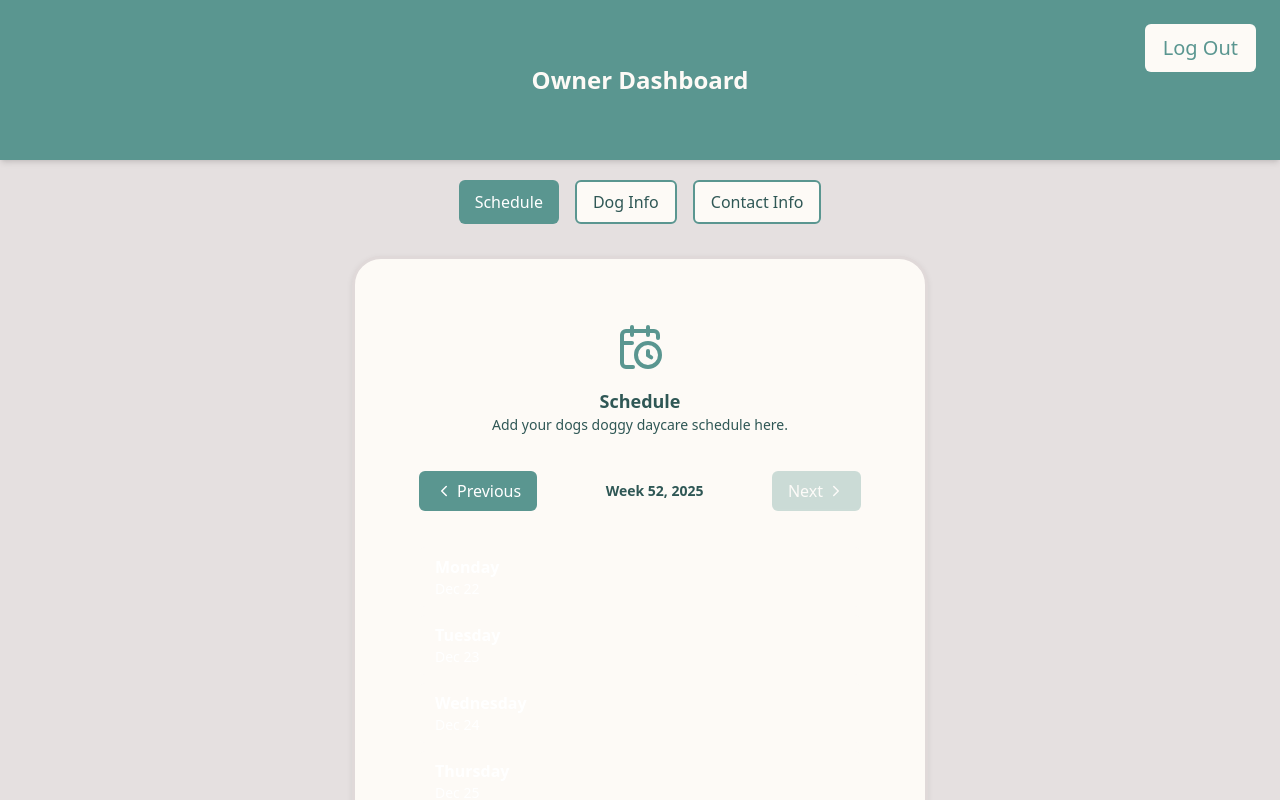
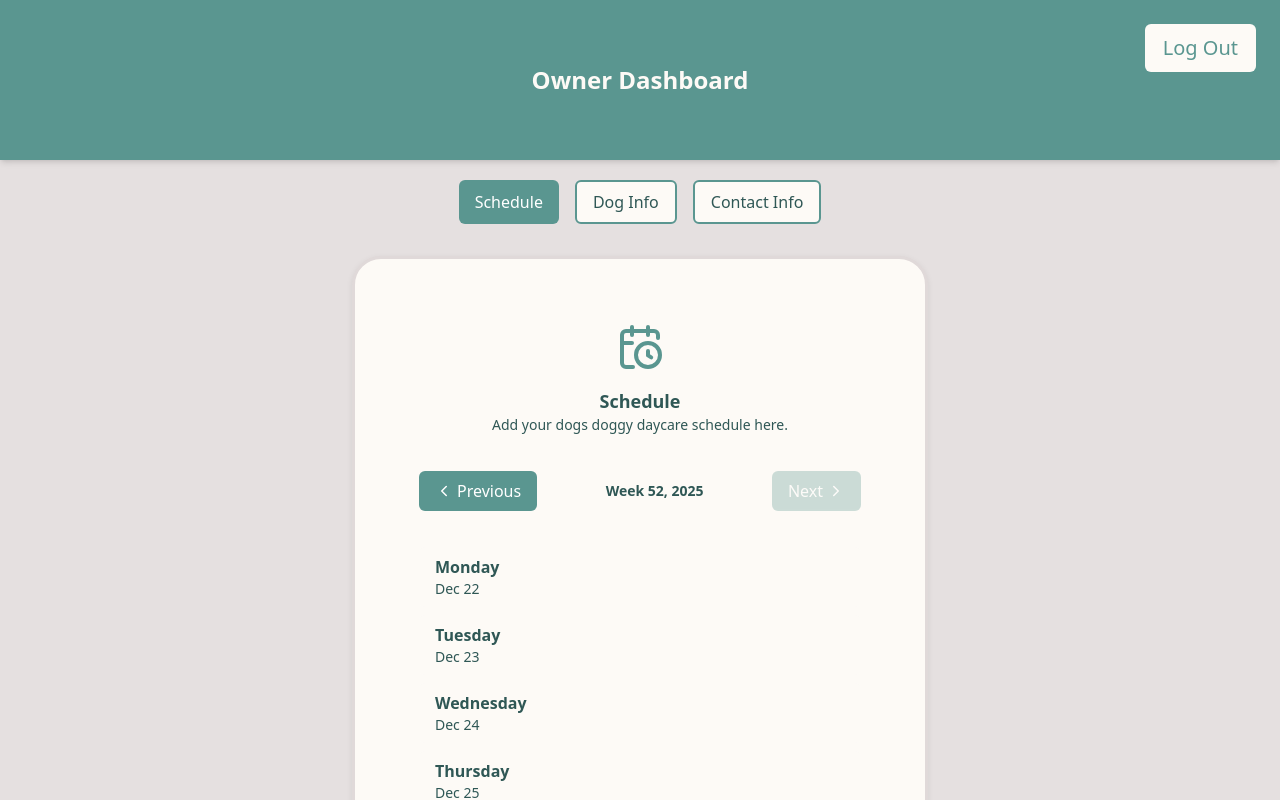
Before and after one commit to Emilyempa/exam-project-doggydaycare, a Next.js app in the folder frontend/: page /dog-owner-dashboard in a window 1280 px wide. Shown: the top 800 px of the page. Built offline with nearby package versions, Linux system fonts and the light colour scheme.

Commit message:
Change text color in schedule tab

```diff
--- a/frontend/src/components/dog-owner/Schedule-pet-contact.tsx
+++ b/frontend/src/components/dog-owner/Schedule-pet-contact.tsx
@@ -78,7 +78,7 @@ function ScheduleTab() {
               disabled={!isBookable}
               className={`
                 w-full p-4 rounded-lg text-left transition-all
-                ${isSelected ? 'bg-brand-primary text-beige-light' : 'bg-feature-primary'}
+                ${isSelected ? 'bg-brand-primary text-beige-light' : 'bg-feature-primary text-brand-secondary'}
                 ${!isBookable ? 'opacity-50 cursor-not-allowed' : 'hover:bg-feature-secondary'}
               `}
             >
```
